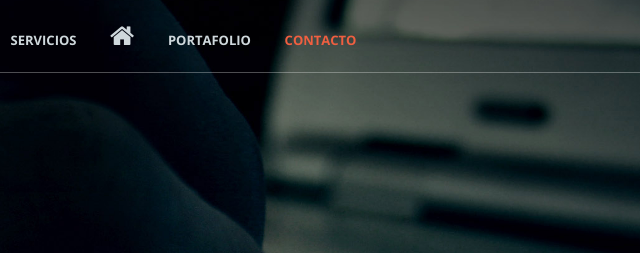
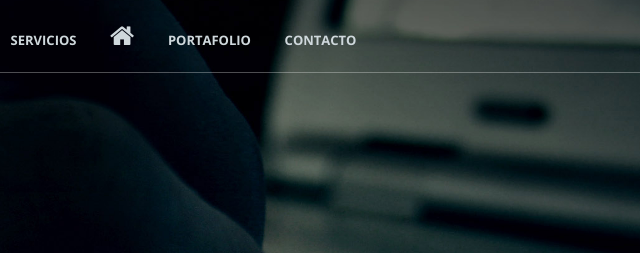
Before and after one commit to JhonnVinces/jvincesweb, a plain HTML site: page index.html in a window 1280 px wide. Shown: the top 253 px of the page, 511-1151 px from the left. Drawn offline with nearby package versions, Linux system fonts and the light colour scheme.

Commit message:
jvincesweb

```diff
--- a/css/creative.css
+++ b/css/creative.css
@@ -108,12 +108,12 @@ aside {
 
 .navbar-default .nav > li>a:hover,
 .navbar-default .nav>li>a:focus:hover {
-    color: #f05f40;
+    color: #CFD8DC;
 }
 
 .navbar-default .nav > li.active>a,
 .navbar-default .nav>li.active>a:focus {
-    color: #f05f40!important;
+    color: #CFD8DC!important;
     background-color: transparent;
 }
 
```
